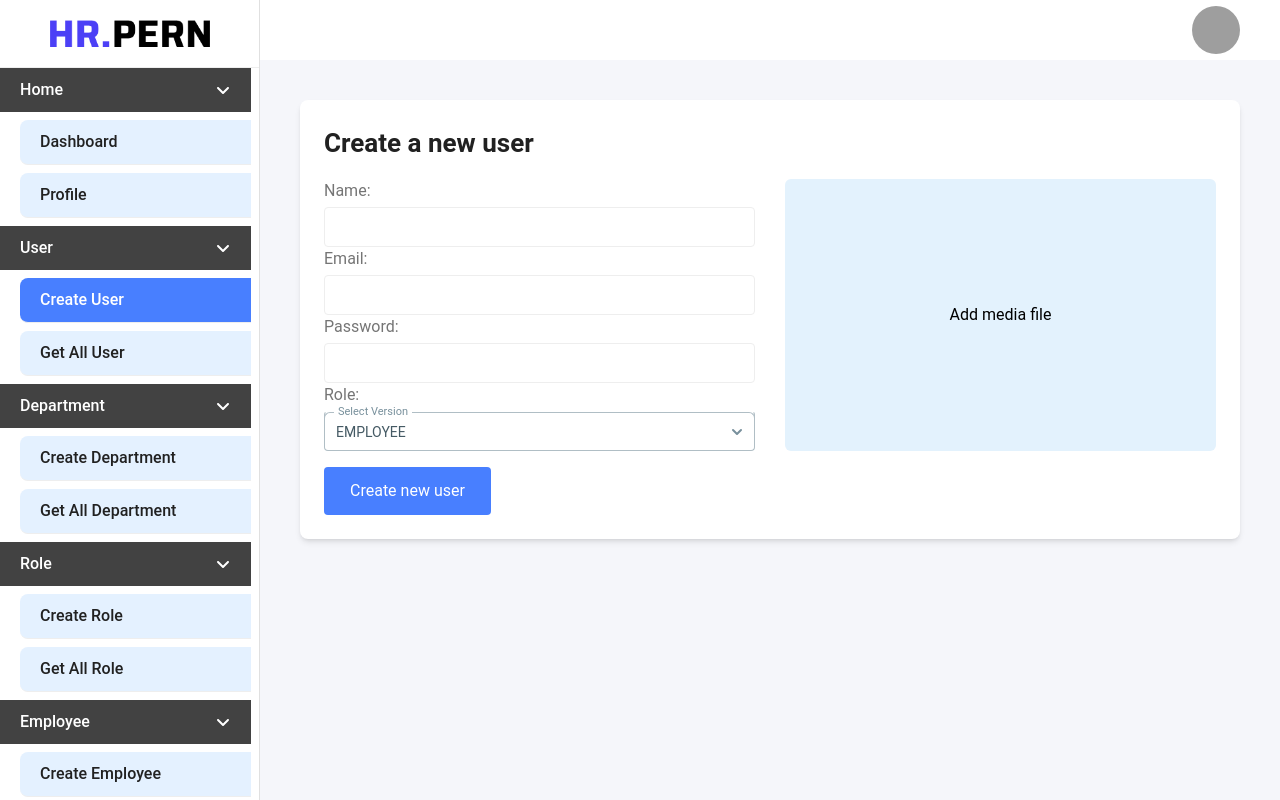
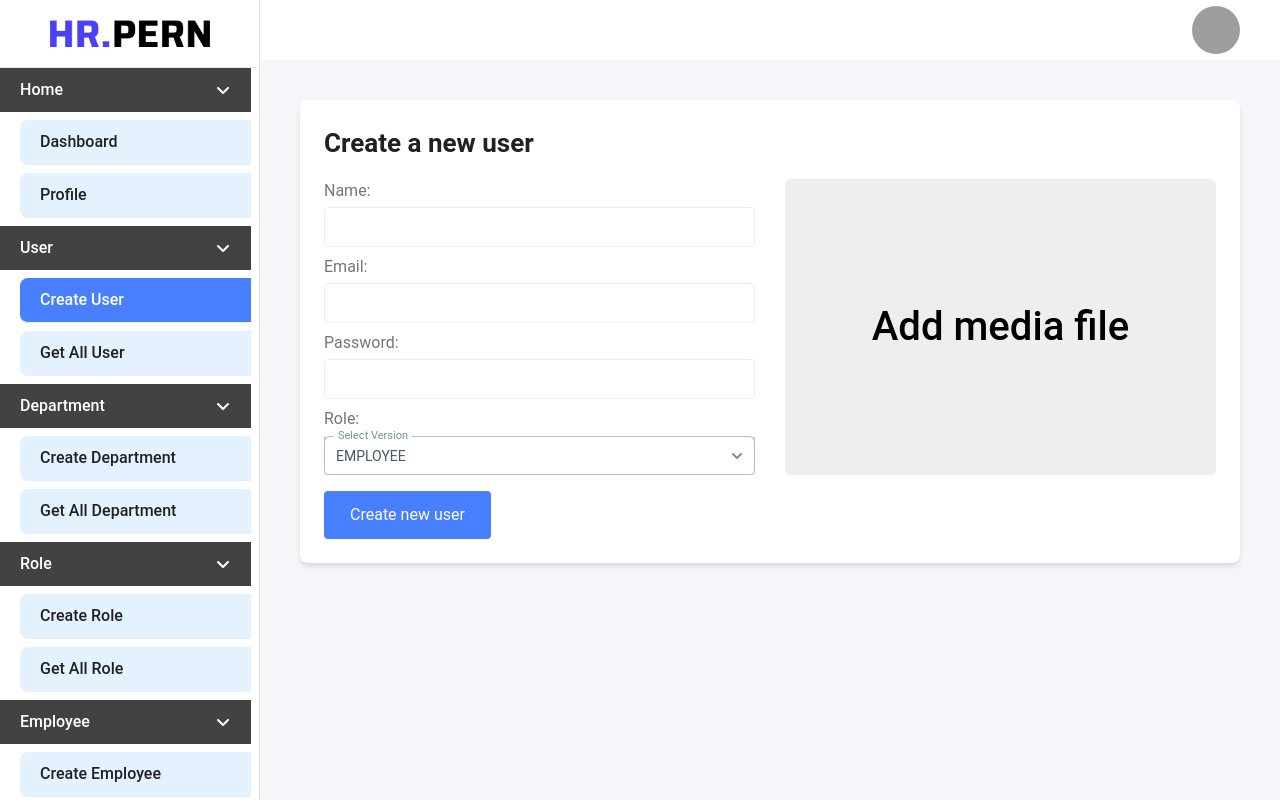
Before and after one commit to amitbd599/Employee-Management-System-PERN-Prisma, a React (Vite) app in the folder client/: page /create-user in a window 1280 px wide. Built offline with nearby package versions, Linux system fonts and the light colour scheme; grey boxes are pictures that could not be loaded.

Commit message:
create user done

```diff
--- a/client/src/components/CreateUser.jsx
+++ b/client/src/components/CreateUser.jsx
@@ -1,31 +1,28 @@
 import { Option, Select } from "@material-tailwind/react";
-import { Formik, Form, Field, ErrorMessage } from "formik";
-import { useState } from "react";
-import * as Yup from "yup";
+import { useRef, useState } from "react";
 import UserStore from "../../store/UserStore";
 import SubmitButton from "./SubmitButton";
 import { useNavigate } from "react-router-dom";
 import Modal from "react-modal";
 import { FaTrashCan } from "react-icons/fa6";
 import FileStore from "../../store/FileStore";
-import { DeleteAlert } from "../helper/helper";
+import {
+  DeleteAlert,
+  ErrorToast,
+  IsEmpty,
+  SuccessToast,
+} from "../helper/helper";
 const CreateUser = () => {
   const [role, setRole] = useState("EMPLOYEE");
+  const [modalIsOpen, setIsOpen] = useState(false);
+  const [image, setImage] = useState(null);
+  const [selectImage, setSelectImage] = useState("");
+  const [file, setFile] = useState(null);
   let navigate = useNavigate();
-  let { createUserRequest } = UserStore();
-  const [modalIsOpen, setIsOpen] = useState(false);
-
+  let { createUserRequest, loadingRequest } = UserStore();
+  let { nameRef, passwordRef, emailRef } = useRef();
   let { getAllFileRequest, files, uploadFileRequest, deleteFileRequest } =
     FileStore();
-
-  // useEffect(() => {
-  //   (async () => {
-  //     await getAllFileRequest();
-  //   })();
-  // }, [getAllFileRequest]);
-
-  console.log(files);
-
   let openModal = async () => {
     setIsOpen(true);
     await getAllFileRequest();
@@ -35,9 +32,6 @@ const CreateUser = () => {
     setIsOpen(false);
   };
 
-  const [image, setImage] = useState(null);
-  const [selectImage, setSelectImage] = useState(null);
-  const [file, setFile] = useState(null);
   const handleImagePreview = (event) => {
     const file = event.target.files[0];
     setFile(file);
@@ -64,7 +58,43 @@ const CreateUser = () => {
       }
     }
   };
-  console.log(selectImage);
+
+  let createUser = async () => {
+    console.log("Creating user...");
+
+    let name = nameRef.value;
+    let password = passwordRef.value;
+    let email = emailRef.value;
+    let img = selectImage;
+
+    if (IsEmpty(name)) {
+      ErrorToast("Name is required. ");
+      return;
+    } else if (IsEmpty(password)) {
+      ErrorToast("Password is required. ");
+      return;
+    } else if (IsEmpty(email)) {
+      ErrorToast("Email is required. ");
+      return;
+    } else if (IsEmpty(role)) {
+      ErrorToast("Role is required. ");
+      return;
+    } else if (IsEmpty(img)) {
+      ErrorToast("Image is required. ");
+      return;
+    } else {
+      let result = await createUserRequest({
+        name,
+        password,
+        email,
+        role,
+        img,
+      });
+      if (result) {
+        navigate("/get-all-user");
+      }
+    }
+  };
 
   return (
     <section>
@@ -75,82 +105,40 @@ const CreateUser = () => {
             Create a new user
           </h1>
 
-          <Formik
-            initialValues={{
-              name: "",
-              email: "",
-              password: "",
-            }}
-            enableReinitialize={true}
-            validationSchema={Yup.object({
-              name: Yup.string().required("Required"),
-              email: Yup.string().required("Required"),
-              password: Yup.string()
-                .min(8, "Minium password 8 characters")
-                .required("Required"),
-            })}
-            onSubmit={async (values, { setSubmitting }) => {
-              values.role = role;
-              values.img = selectImage;
-              let result = await createUserRequest(values);
-              console.log(values);
-
-              if (result) {
-                setSubmitting(false);
-                navigate("/get-all-user");
-              }
-            }}
-          >
-            {({ isSubmitting }) => (
-              <Form>
           <div className='grid grid-cols-12 gap-[30px]'>
             <div className='col-span-6 mb-4'>
+              <div className='grid gap-2'>
                 <div className='w-full grid gap-1'>
                   <label htmlFor='name' className='text-gray-600'>
                     Name:
                   </label>
-                      <Field
+                  <input
+                    ref={(input) => (nameRef = input)}
                     id='name'
-                        name='name'
                     type='text'
                     className='border p-2 rounded w-full h-[40px] focus:outline-none text-gray-600'
-                      />
-                      <ErrorMessage
-                        name='name'
-                        component='div'
-                        className='error text-red-400'
                   />
                 </div>
                 <div className='w-full grid gap-1'>
                   <label htmlFor='email' className='text-gray-600'>
                     Email:
                   </label>
-                      <Field
+                  <input
+                    ref={(input) => (emailRef = input)}
                     id='email'
-                        name='email'
                     type='email'
                     className='border p-2 rounded w-full h-[40px] focus:outline-none text-gray-600'
-                      />
-                      <ErrorMessage
-                        name='email'
-                        component='div'
-                        className='error text-red-400'
                   />
                 </div>
                 <div className='w-full grid gap-1'>
                   <label htmlFor='password' className='text-gray-600'>
                     Password:
                   </label>
-                      <Field
+                  <input
+                    ref={(input) => (passwordRef = input)}
                     id='password'
-                        name='password'
                     type='password'
                     className='border p-2 rounded w-full h-[40px] focus:outline-none text-gray-600'
-                      />
-                      <ErrorMessage
-                        name='password'
-                        component='div'
-                        className='error text-red-400'
                   />
                 </div>
                 <div className=' w-full'>
@@ -171,18 +159,14 @@ const CreateUser = () => {
                       <Option value='SUPERVISOR'>SUPERVISOR</Option>
                       <Option value='DEVELOPER'>DEVELOPER</Option>
                     </Select>
-                        <ErrorMessage
-                          name='color'
-                          component='div'
-                          className='error text-red-400'
-                        />
+                  </div>
                 </div>
               </div>
             </div>
             <div className='col-span-6 mb-4'>
               <div
                 onClick={openModal}
-                      className='w-full bg-blue-50 cursor-pointer h-full flex justify-center items-center rounded-md'
+                className='w-full bg-gray-200 cursor-pointer h-full flex justify-center items-center rounded-md'
               >
                 {selectImage ? (
                   <div className='w-full h-[200px]'>
@@ -193,7 +177,7 @@ const CreateUser = () => {
                     />
                   </div>
                 ) : (
-                        <p>Add media file</p>
+                  <p className='text-[40px] font-medium'>Add media file</p>
                 )}
               </div>
             </div>
@@ -202,11 +186,9 @@ const CreateUser = () => {
           <SubmitButton
             text='Create new user'
             type='submit'
-                  isSubmitting={isSubmitting}
+            submitFun={createUser}
+            isSubmitting={loadingRequest}
           />
-              </Form>
-            )}
-          </Formik>
         </div>
       </>
 
@@ -232,7 +214,7 @@ const CreateUser = () => {
                   {files?.map(({ path, id }, index) => (
                     <div key={index} className='relative '>
                       <img
-                        className='h-[160px] w-full border-[3px] shadow-md border-red-500 max-w-full rounded-lg object-cover object-top grayscale hover:grayscale-0 transition-all duration-300 hover:cursor-pointer'
+                        className='h-[160px] w-full border-[3px] shadow-md border-red-500 max-w-full rounded-lg object-contain object-top grayscale hover:grayscale-0 transition-all duration-300 hover:cursor-pointer'
                         src={`api/get-file/${path}`}
                         alt='gallery-photo'
                         onClick={() => {
@@ -296,7 +278,7 @@ const CreateUser = () => {
                         <img
                           src={image}
                           alt='Uploaded Preview'
-                          className='w-full h-full object-cover '
+                          className='w-full h-full object-contain '
                         />
                       </div>
 
--- a/client/src/components/SubmitButton.jsx
+++ b/client/src/components/SubmitButton.jsx
@@ -1,7 +1,7 @@
 import { Spinner } from "@material-tailwind/react";
-const SubmitButton = ({ text, isSubmitting }) => {
+const SubmitButton = ({ submitFun, text, isSubmitting }) => {
   return (
-    <div>
+    <>
       {isSubmitting ? (
         <button
           type='submit'
@@ -13,13 +13,14 @@ const SubmitButton = ({ text, isSubmitting }) => {
         </button>
       ) : (
         <button
+          onClick={submitFun}
           type='submit'
           className='px-[26px]  py-[12px] rounded bg-[#487FFF] text-white hover:bg-blue-600 focus:outline-none transition'
         >
           {text}
         </button>
       )}
-    </div>
+    </>
   );
 };
 
```
Also changed, not shown: 3 other files (tests, documents, lock files or other folders). Lines whose indentation alone changed are shown as unchanged.
